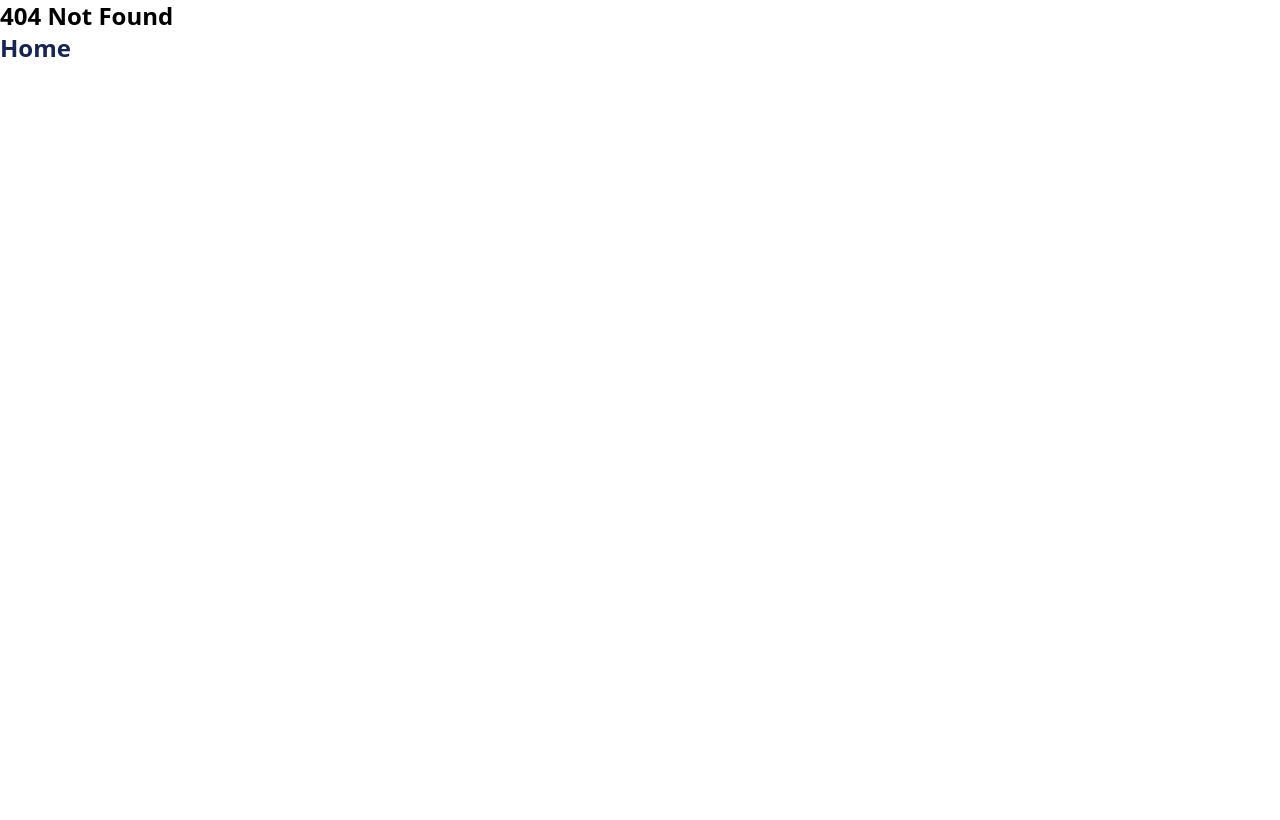
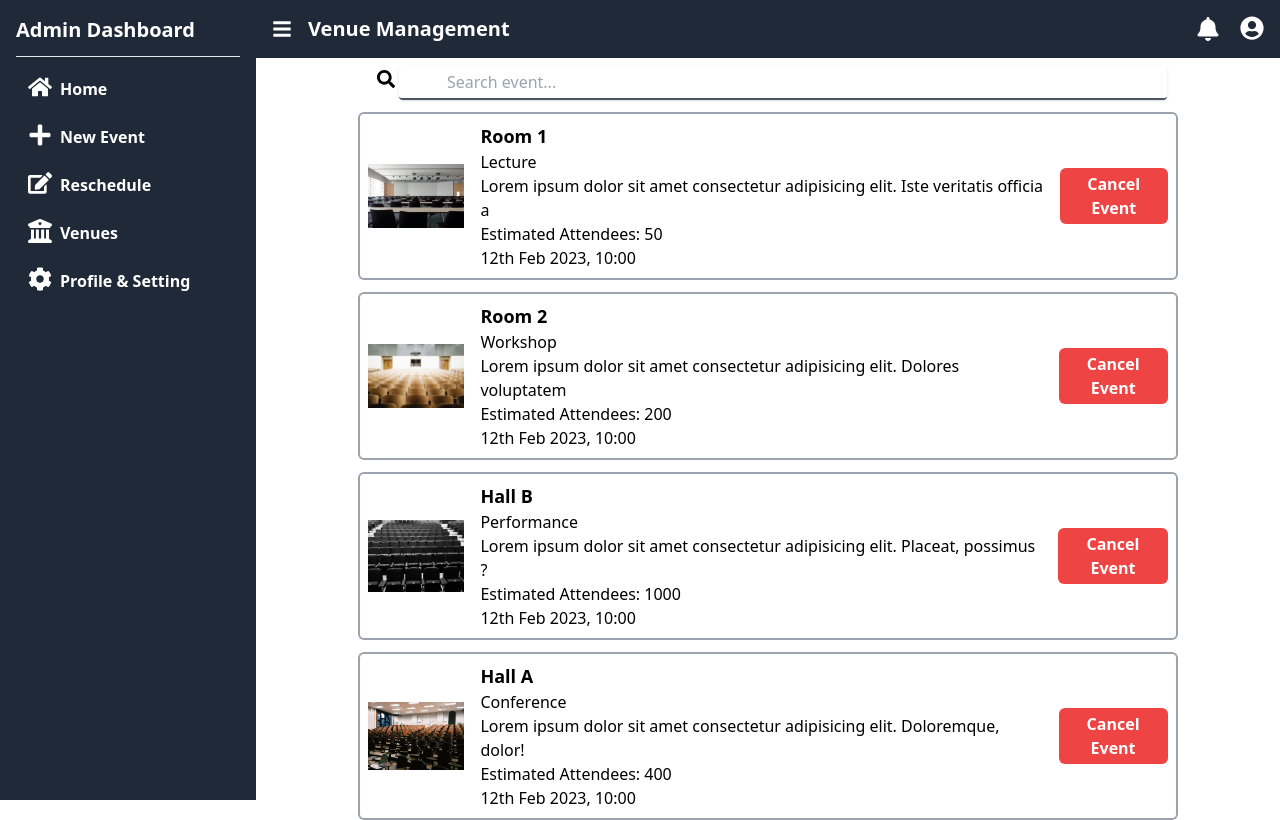
Before and after one commit to isferdinand/Venue-Management-Sys, a React (Vite) app in the folder client/: page /home in a window 1280 px wide. Before the commit this address had no page. Built offline with nearby package versions, Linux system fonts and the light colour scheme.

Commit message:
changed the link and routes

```diff
--- a/client/src/components/Navbar.jsx
+++ b/client/src/components/Navbar.jsx
@@ -25,7 +25,11 @@
                         <FaUserCircle className="w-6 h-6 mt-1" />
                         <div className="z-10 hidden absolute bg-white rounded-lg shadow w-32 group-focus:block top-full right-0">
                             <ul className="py-2 text-sm text-gray-900">
-                                <li><Link to={'/'} className="hover:bg-blue-500 ">Logout</Link></li>
+                                <li>
+                                    <Link to={'/login'} className="hover:bg-blue-500 hover:text-white font-semibold p-1 rounded-md ">
+                                        Logout
+                                    </Link>
+                                </li>
                             </ul>
                         </div>
                     </button>
--- a/client/src/components/Sidebar.jsx
+++ b/client/src/components/Sidebar.jsx
@@ -40,7 +40,7 @@
                     </Link>
                 </li>
                 <li className='mb-2 rounded hover:shadow hover:bg-blue-500 py-2'>
-                    <Link to={'/'} className='px-3'>
+                    <Link to={'/profile'} className='px-3'>
                         <FaCog className='inline-block w-6 h-6 mr-2 -mt-2' />
                         Profile & Setting
                     </Link>
```
Also changed, not shown: client/src/App.jsx (+9 -0 lines).
